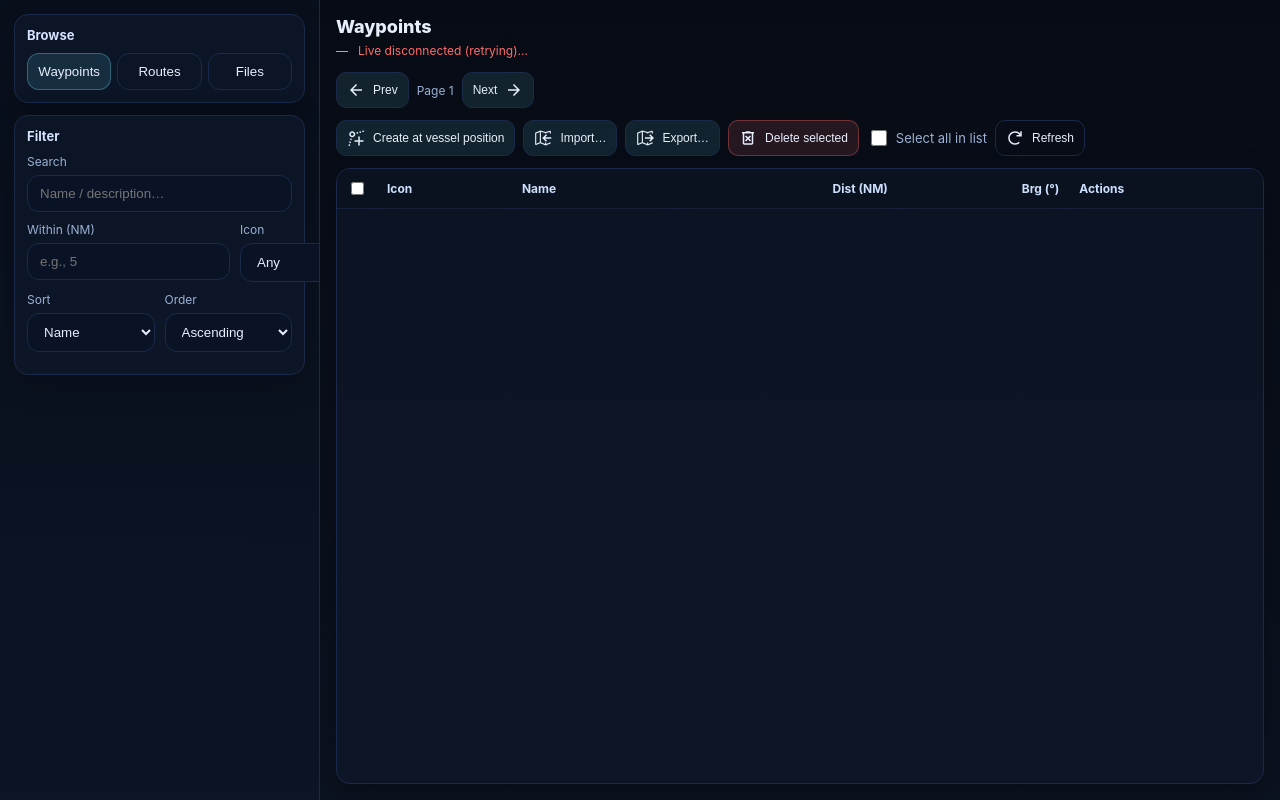
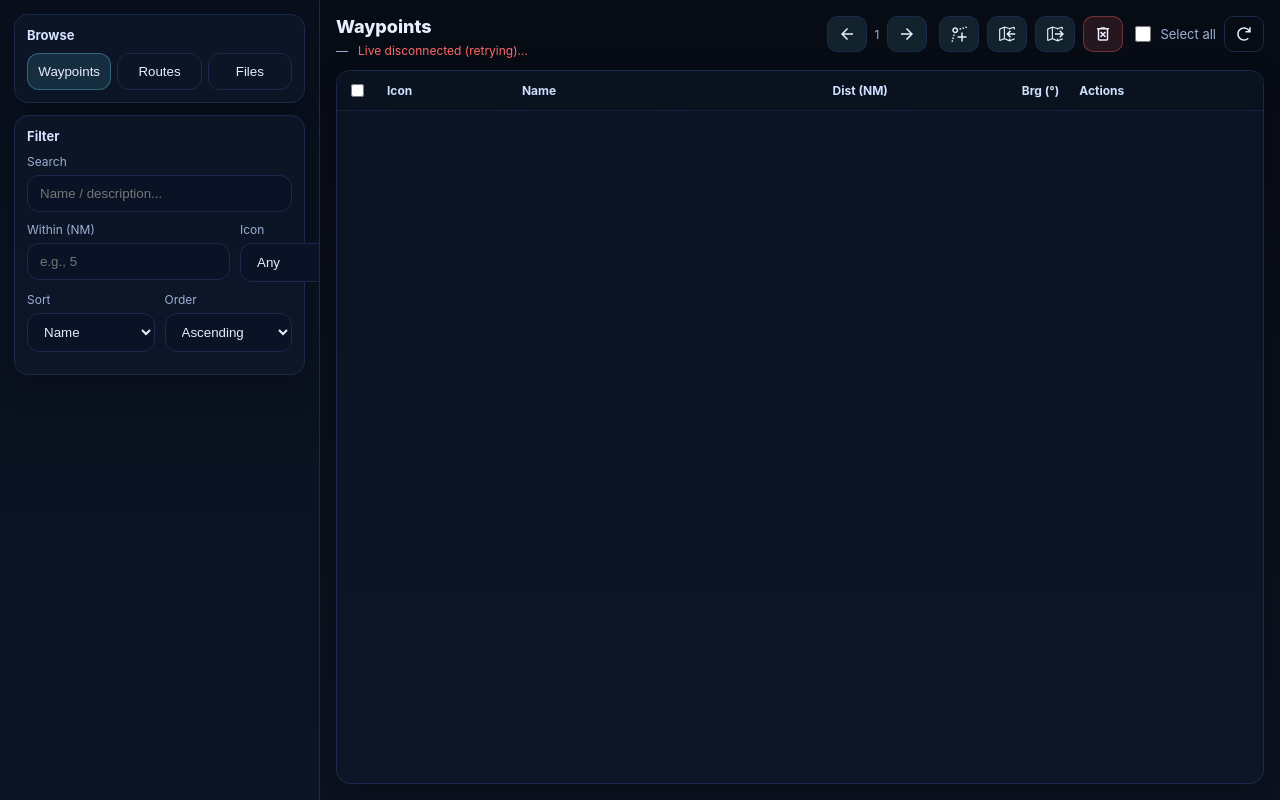
Before and after one commit to OpenFairWind/signalk-mydata-plugin, a website with bundled scripts: page public/index.html in a window 1280 px wide. Built offline with nearby package versions, Linux system fonts and the light colour scheme; no server answers; files whose address does not match are found by name.

Commit message:
Fixed pager. Fixed buttons. Removed labels

```diff
--- a/public/index.html
+++ b/public/index.html
@@ -25,7 +25,7 @@
       <div class="panel__title">Filter</div>
       <label class="field">
         <span>Search</span>
-        <input id="filterText" type="text" placeholder="Name / description…" />
+        <input id="filterText" type="text" placeholder="Name / description..." />
       </label>
 
       <div class="grid2">
@@ -74,21 +74,21 @@
       </div>
       <div class="content__toolbar" id="contentToolbar">
         <div class="pager" id="listPager">
-          <button class="btn btn--tiny" id="btnPagePrev"><span class="icon" data-icon="arrow-left"></span>Prev</button>
-          <div class="pager__info" id="pagerInfo">Page 1</div>
-          <button class="btn btn--tiny" id="btnPageNext">Next <span class="icon" data-icon="arrow-right"></span></button>
+          <button class="btn btn--tiny" id="btnPagePrev"><span class="icon" data-icon="arrow-left"></span></button>
+          <div class="pager__info" id="pagerInfo">1</div>
+          <button class="btn btn--tiny" id="btnPageNext"><span class="icon" data-icon="arrow-right"></span></button>
         </div>
         <div class="content__actions" id="contentActions">
-          <button class="btn btn--tiny" id="btnCreateHere"><span class="icon" data-icon="pin"></span> Create at vessel position</button>
-          <button class="btn btn--tiny" id="btnImport"><span class="icon" data-icon="upload"></span> Import…</button>
-          <button class="btn btn--tiny" id="btnExport"><span class="icon" data-icon="download"></span> Export…</button>
-          <button class="btn btn--tiny btn--danger" id="btnBulkDelete"><span class="icon" data-icon="trash"></span> Delete selected</button>
+          <button class="btn btn--tiny" id="btnCreateHere"><span class="icon" data-icon="pin"></span></button>
+          <button class="btn btn--tiny" id="btnImport"><span class="icon" data-icon="upload"></span></button>
+          <button class="btn btn--tiny" id="btnExport"><span class="icon" data-icon="download"></span></button>
+          <button class="btn btn--tiny btn--danger" id="btnBulkDelete"><span class="icon" data-icon="trash"></span></button>
           <label class="checkbox checkbox--inline">
             <input type="checkbox" id="selectAll" />
-            <span>Select all in list</span>
+            <span>Select all</span>
           </label>
           <button class="btn btn--tiny btn--ghost" id="btnRefresh" title="Refresh">
-            <span class="icon" data-icon="refresh"></span> Refresh
+            <span class="icon" data-icon="refresh"></span>
           </button>
         </div>
       </div>
```
